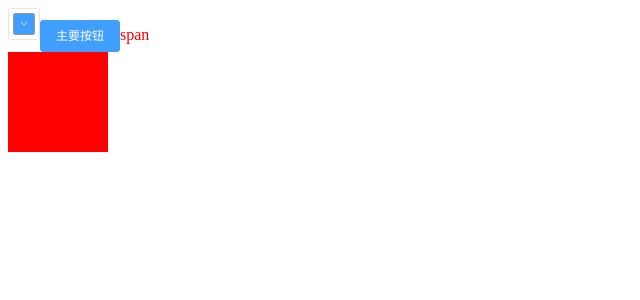
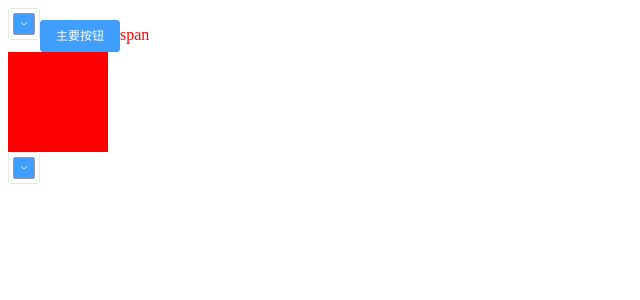
Before and after one commit to thwbm/thw-vite, a Vue app: page /#/home in a window 1280 px wide. Shown: the top 300 px of the page, without its empty margins (0-640 px from the left). Built offline with nearby package versions, Linux system fonts and the light colour scheme.

Commit message:
自定义主题001

```diff
--- /dev/null
+++ b/src/components/common/theme-picker.vue
@@ -0,0 +1,136 @@
+<template>
+  <el-color-picker
+    v-model="theme"
+    class="theme-picker"
+    popper-class="theme-picker-dropdown"
+  />
+</template>
+<script>
+import Element from "element-plus"
+const { version } = Element
+const ORIGINAL_THEME = '#409EFF'
+export default {
+  data() {
+    return {
+      chalk: '', // content of theme-chalk css
+      docs: '', // content of docs css
+      theme: ORIGINAL_THEME,
+    }
+  },
+  watch: {
+    theme(val, oldVal) {
+      if (typeof val !== 'string') return
+      const themeCluster = this.getThemeCluster(val.replace('#', ''))
+      const originalCluster = this.getThemeCluster(oldVal.replace('#', ''))
+      const getHandler = (variable, id) => {
+        return () => {
+          const originalCluster = this.getThemeCluster(ORIGINAL_THEME.replace('#', ''))
+          let newStyle = this.updateStyle(this[variable], originalCluster, themeCluster)
+          let styleTag = document.getElementById(id)
+          if (!styleTag) {
+            styleTag = document.createElement('style')
+            styleTag.setAttribute('id', id)
+            document.head.appendChild(styleTag)
+          }
+          styleTag.innerText = newStyle
+        }
+      }
+      const chalkHandler = getHandler('chalk', 'chalk-style')
+      const docsHandler = getHandler('docs', 'docs-style')
+      if (!this.chalk) {
+        const url = `https://unpkg.com/element-plus@${ version }/lib/theme-chalk/index.css`
+        this.getCSSString(url, chalkHandler, 'chalk')
+      } else {
+        chalkHandler()
+      }
+      if (!this.docs) {
+        const links = [].filter.call(document.querySelectorAll('link'), link => {
+          return /docs\..+\.css/.test(link.href || '')
+        })
+        links[0] && this.getCSSString(links[0].href, docsHandler, 'docs')
+      } else {
+        docsHandler()
+      }
+      const styles = [].slice.call(document.querySelectorAll('style'))
+        .filter(style => {
+          const text = style.innerText
+          return new RegExp(oldVal, 'i').test(text) && !/Chalk Variables/.test(text)
+        })
+      styles.forEach(style => {
+        const { innerText } = style
+        if (typeof innerText !== 'string') return
+        style.innerText = this.updateStyle(innerText, originalCluster, themeCluster)
+      })
+    },
+  },
+  methods: {
+    updateStyle(style, oldCluster, newCluster) {
+      let newStyle = style
+      oldCluster.forEach((color, index) => {
+        newStyle = newStyle.replace(new RegExp(color, 'ig'), newCluster[index])
+      })
+      return newStyle
+    },
+    getCSSString(url, callback, variable) {
+      const xhr = new XMLHttpRequest()
+      xhr.onreadystatechange = () => {
+        if (xhr.readyState === 4 && xhr.status === 200) {
+          this[variable] = xhr.responseText.replace(/@font-face{[^}]+}/, '')
+          callback()
+        }
+      }
+      xhr.open('GET', url)
+      xhr.send()
+    },
+    getThemeCluster(theme) {
+      const tintColor = (color, tint) => {
+        let red = parseInt(color.slice(0, 2), 16)
+        let green = parseInt(color.slice(2, 4), 16)
+        let blue = parseInt(color.slice(4, 6), 16)
+        if (tint === 0) { // when primary color is in its rgb space
+          return [red, green, blue].join(',')
+        } else {
+          red += Math.round(tint * (255 - red))
+          green += Math.round(tint * (255 - green))
+          blue += Math.round(tint * (255 - blue))
+          red = red.toString(16)
+          green = green.toString(16)
+          blue = blue.toString(16)
+          return `#${ red }${ green }${ blue }`
+        }
+      }
+      const shadeColor = (color, shade) => {
+        let red = parseInt(color.slice(0, 2), 16)
+        let green = parseInt(color.slice(2, 4), 16)
+        let blue = parseInt(color.slice(4, 6), 16)
+        red = Math.round((1 - shade) * red)
+        green = Math.round((1 - shade) * green)
+        blue = Math.round((1 - shade) * blue)
+        red = red.toString(16)
+        green = green.toString(16)
+        blue = blue.toString(16)
+        return `#${ red }${ green }${ blue }`
+      }
+      const clusters = [theme]
+      for (let i = 0; i <= 9; i++) {
+        clusters.push(tintColor(theme, Number((i / 10).toFixed(2))))
+      }
+      clusters.push(shadeColor(theme, 0.1))
+      return clusters
+    },
+  },
+}
+</script>
+<style lang="scss" scoped>
+  .theme-picker {
+    height: 80px;
+    display: inline-block;
+    // @utils-vertical-center;
+  }
+  .theme-picker .el-color-picker__trigger {
+    vertical-align: middle;
+  }
+  .theme-picker-dropdown .el-color-dropdown__link-btn {
+    display: none;
+  }
+</style>
--- a/src/components/home.vue
+++ b/src/components/home.vue
@@ -4,11 +4,13 @@
     <el-button type="primary" >主要按钮</el-button>
     <span class="span">span</span>
     <div class="div"></div>
+    <theme />
   </div>
 </template>
 
 <script lang="ts">
 import { defineComponent, ref, watch } from "vue";
+import theme from './common/theme-picker.vue'
 
 export default defineComponent({
   setup(){
@@ -22,6 +24,7 @@
       color
     };
   },
+  components:{theme}
 });
 </script>
 
```
